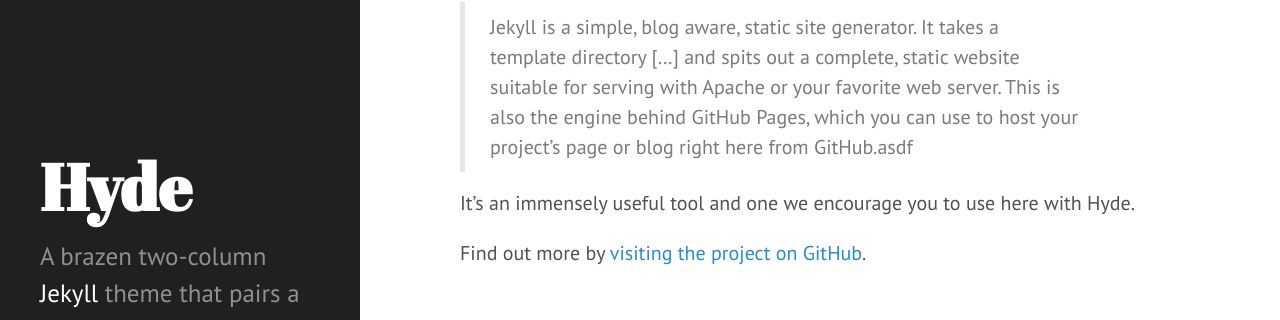
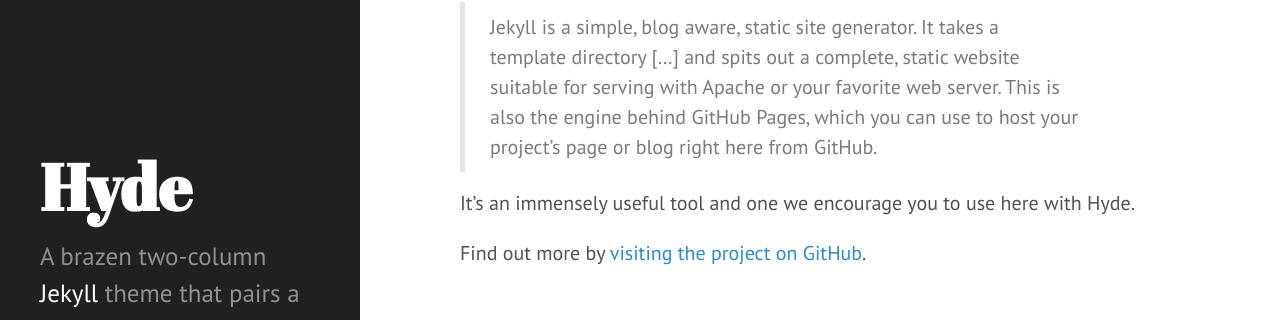
Before and after one commit to JayShoe/JayShoemaker.com, a Jekyll site: the page built from _posts/2012-02-06-whats-jekyll.md, in a window 1280 px wide and 968 px high. Shown: the part 258-578 px from the top of the window. Built offline with Jekyll 4.4.1, drawn with Linux system fonts in a browser that asks for light colours.

Commit message:
Update 2012-02-06-whats-jekyll.md

```diff
--- a/_posts/2012-02-06-whats-jekyll.md
+++ b/_posts/2012-02-06-whats-jekyll.md
@@ -5,7 +5,7 @@ title: What's Jekyll?
 
 [Jekyll](http://jekyllrb.com) is a static site generator, an open-source tool for creating simple yet powerful websites of all shapes and sizes. From [the project's readme](https://github.com/mojombo/jekyll/blob/master/README.markdown):
 
-  > Jekyll is a simple, blog aware, static site generator. It takes a template directory [...] and spits out a complete, static website suitable for serving with Apache or your favorite web server. This is also the engine behind GitHub Pages, which you can use to host your project’s page or blog right here from GitHub.asdf
+  > Jekyll is a simple, blog aware, static site generator. It takes a template directory [...] and spits out a complete, static website suitable for serving with Apache or your favorite web server. This is also the engine behind GitHub Pages, which you can use to host your project’s page or blog right here from GitHub.
 
 It's an immensely useful tool and one we encourage you to use here with Hyde.
 
```
